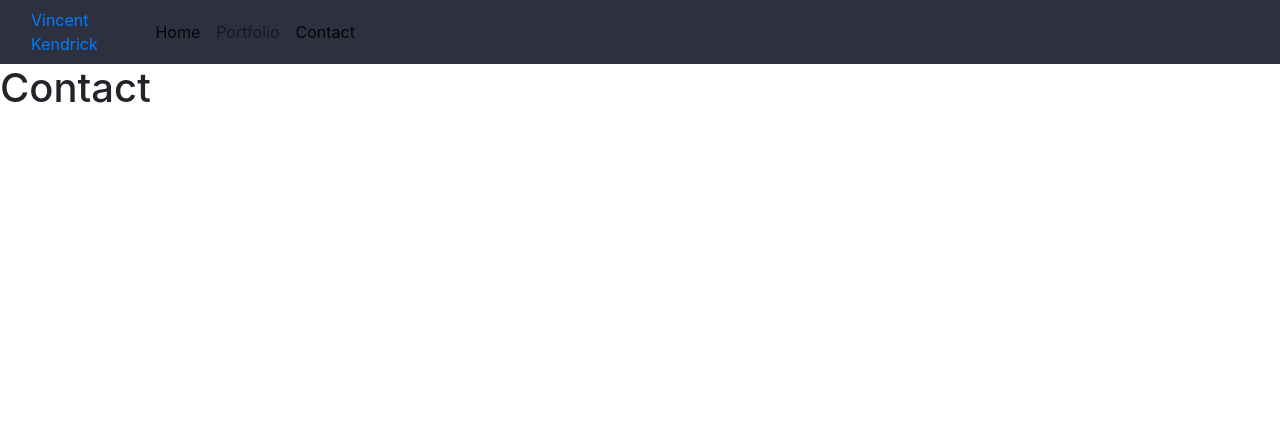
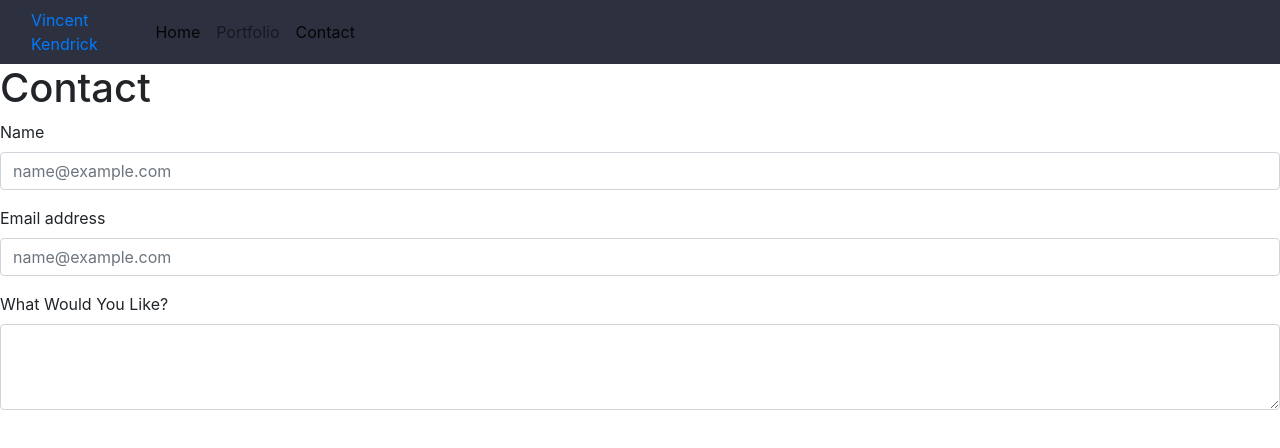
Before and after one commit to dagreatcode/mern-portfolio, a React (Create React App) app in the folder client/: page /contact in a window 1280 px wide. Shown: the top 448 px of the page. Built offline with nearby package versions, Linux system fonts and the light colour scheme; no server answers.

Commit message:
added contact layout.

```diff
--- a/client/src/containers/Contact/Contact.jsx
+++ b/client/src/containers/Contact/Contact.jsx
@@ -3,9 +3,41 @@ import React, { Component } from "react";
 class Contact extends Component {
   render() {
     return (
-     <div>
-       <h1>Contact</h1>
-     </div>
+      <div>
+        <h1>Contact</h1>
+        <div className="mb-3">
+          <label for="exampleFormControlInput1" className="form-label">
+            Name
+          </label>
+          <input
+            type="email"
+            className="form-control"
+            id="exampleFormControlInput1"
+            placeholder="name@example.com"
+          />
+        </div>
+        <div className="mb-3">
+          <label for="exampleFormControlInput1" className="form-label">
+            Email address
+          </label>
+          <input
+            type="email"
+            className="form-control"
+            id="exampleFormControlInput1"
+            placeholder="name@example.com"
+          />
+        </div>
+        <div className="mb-3">
+          <label for="exampleFormControlTextarea1" className="form-label">
+            What Would You Like?
+          </label>
+          <textarea
+            className="form-control"
+            id="exampleFormControlTextarea1"
+            rows="3"
+          ></textarea>
+        </div>
+      </div>
     );
   }
 }
```
